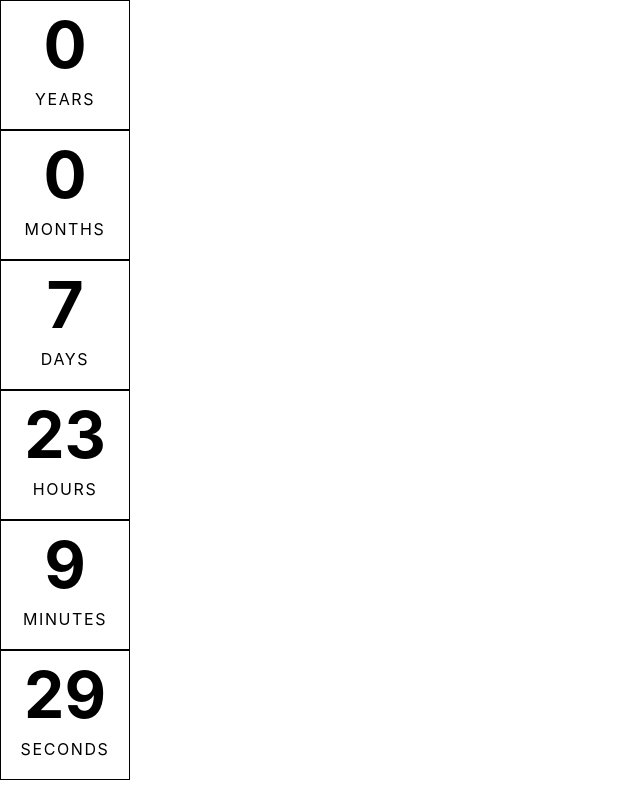
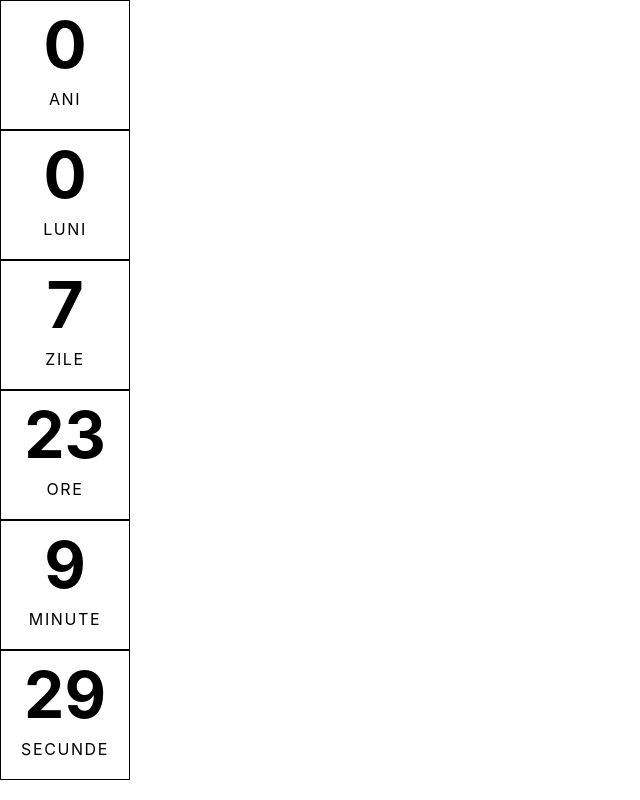
Before and after one commit to dalandcap/countdown, a React (Create React App) app: page / in a window 1280 px wide. Shown: the whole page, without its empty margins (0-640 px from the left). Built offline with nearby package versions, Linux system fonts and the light colour scheme.

Commit message:
extract countdown wrapper in a stateful component and get the labels from translations

```diff
--- a/src/App.tsx
+++ b/src/App.tsx
@@ -1,18 +1,11 @@
-import { intervalToDuration } from 'date-fns';
-import i18next from 'i18next';
-import React, { useState } from 'react';
-import TimeCell from './components/TimeCell/TimeCell';
+import React, { FC } from 'react';
+import Countdown from './Countdown';
 
-const END_TIME = '6 December 2021 07:14:52 GMT';
 
-function App() {
-  const [time, setTime] = useState(intervalToDuration({start: new Date(END_TIME), end: Date.now()}));
-
-  return (
-    <div className="App">
-      {Object.entries(time).map(([segment,value]) => <TimeCell label={segment} value={value}/>)}
-    </div>
-  );
-}
+const App: FC = () => (
+  <div className="App">
+    <Countdown />
+  </div>
+);
 
 export default App;
--- /dev/null
+++ b/src/Countdown.tsx
@@ -0,0 +1,18 @@
+import { intervalToDuration } from 'date-fns';
+import i18next from 'i18next';
+import React, { FC, useState } from 'react';
+import TimeCell from './components/TimeCell/TimeCell';
+
+const END_TIME = '6 December 2021 07:14:52 GMT';
+
+const Countdown: FC = () => {
+  const [time, setTime] = useState(intervalToDuration({start: new Date(END_TIME), end: Date.now()}));
+
+  return (
+    <div className="App">
+      {Object.entries(time).map(([segment,value]) => <TimeCell label={i18next.t(segment)} value={value}/>)}
+    </div>
+  );
+}
+
+export default Countdown;
--- a/src/locales/en.json
+++ b/src/locales/en.json
@@ -5,5 +5,6 @@
     "hours": "hours",
     "days": "days",
     "weeks": "weeks",
-    "months": "months"
+    "months": "months",
+    "years": "years"
 }
--- a/src/locales/i18n.ts
+++ b/src/locales/i18n.ts
@@ -4,7 +4,7 @@ import En from './en.json';
 import Ro from './ro.json';
 
 i18n.use(LanguageDetector).init({
-    lng: 'en',
+    lng: 'ro',
     resources: {
         en: {
             translation: En,
--- a/src/locales/ro.json
+++ b/src/locales/ro.json
@@ -5,5 +5,6 @@
     "hours": "ore",
     "days": "zile",
     "weeks": "săptămâni",
-    "months": "luni"
+    "months": "luni",
+    "years": "ani"
 }
```
